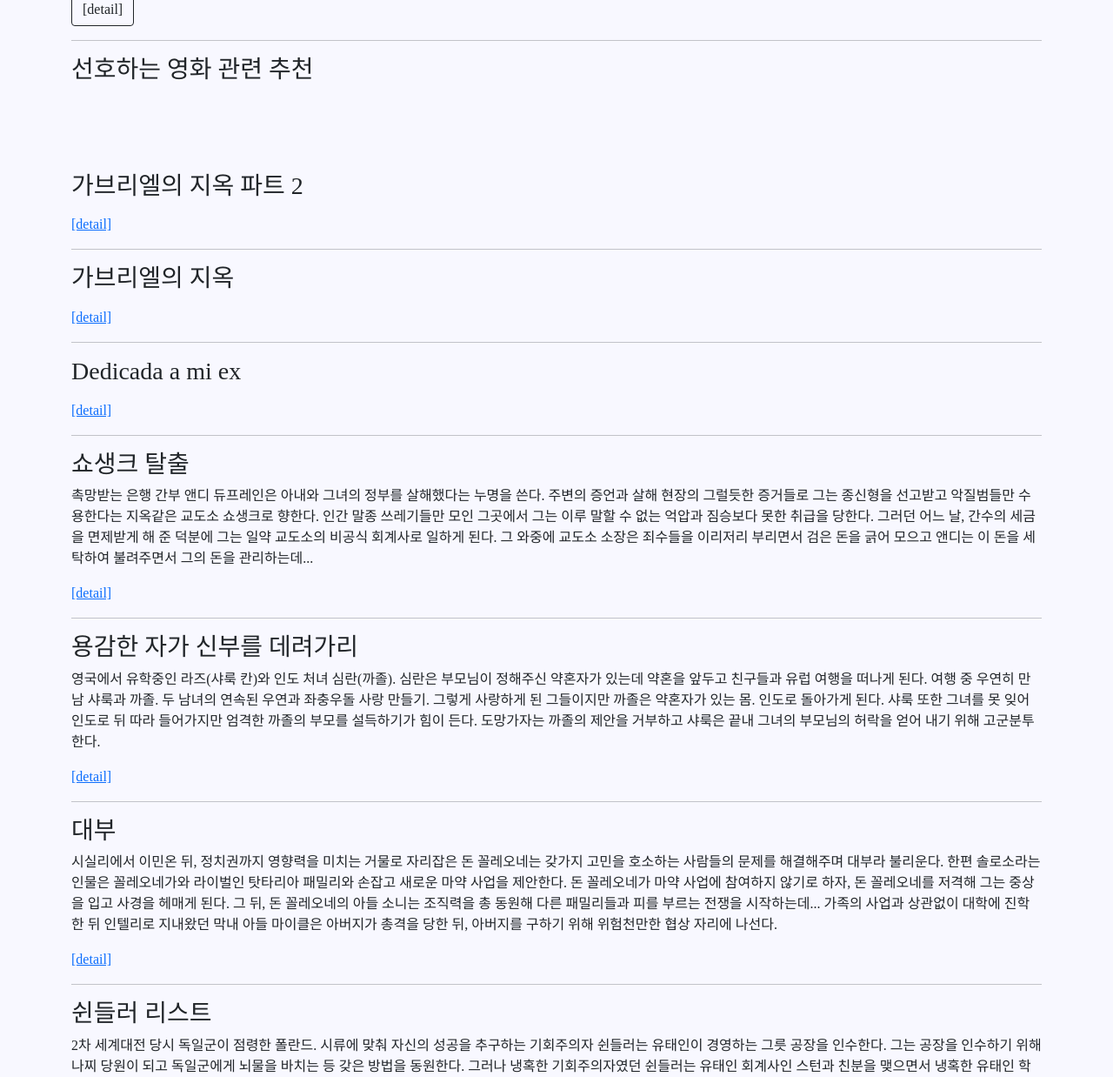
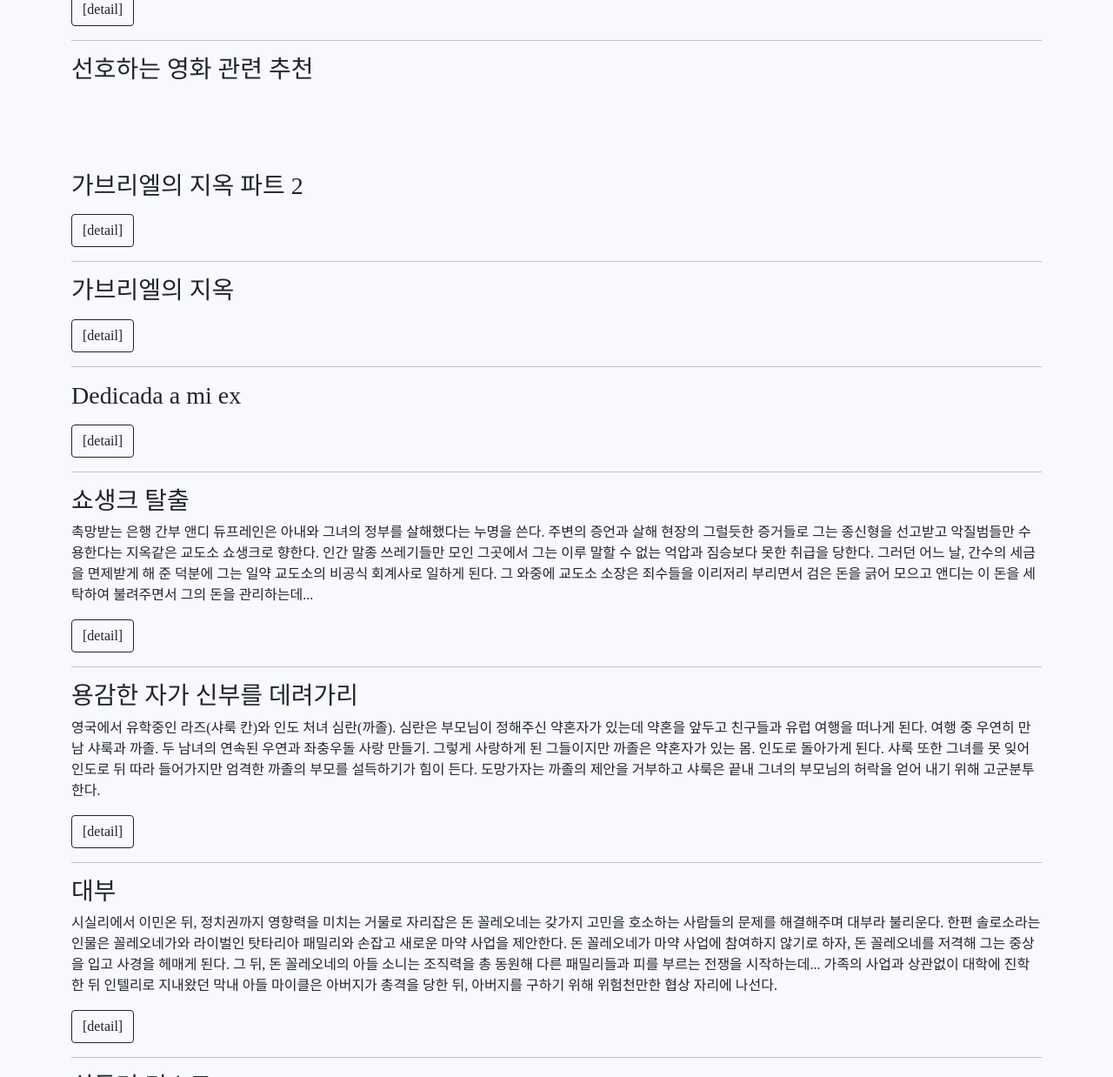
Before and after one commit to suhanchoi/FavMov, a Django app: template movies/templates/movies/index.html in a window 1280 px wide. Shown: the part 5262-6500 px from the top of the page at 87% size. Run offline with Django 3.2, Linux system fonts and the light colour scheme; the template is opened without the code that fills it: values that come from a table or form of the project are taken from there, others are empty; data comes from the database, SQL or seed files in the repository; some web fonts are replaced.

Commit message:
버튼 변경

```diff
--- a/movies/templates/movies/index.html
+++ b/movies/templates/movies/index.html
@@ -124,7 +124,7 @@
       <div class="movie">
         <h3>{{ movie.title }}</h3>
         <p>{{ movie.overview }}</p>
-        <a href="{% url 'movies:detail' movie.pk %}">[detail]</a>
+        <a href="{% url 'movies:detail' movie.pk %}" class="btn btn-outline-dark">[detail]</a>
         <hr>
       </div>
     {% endfor %}
```
